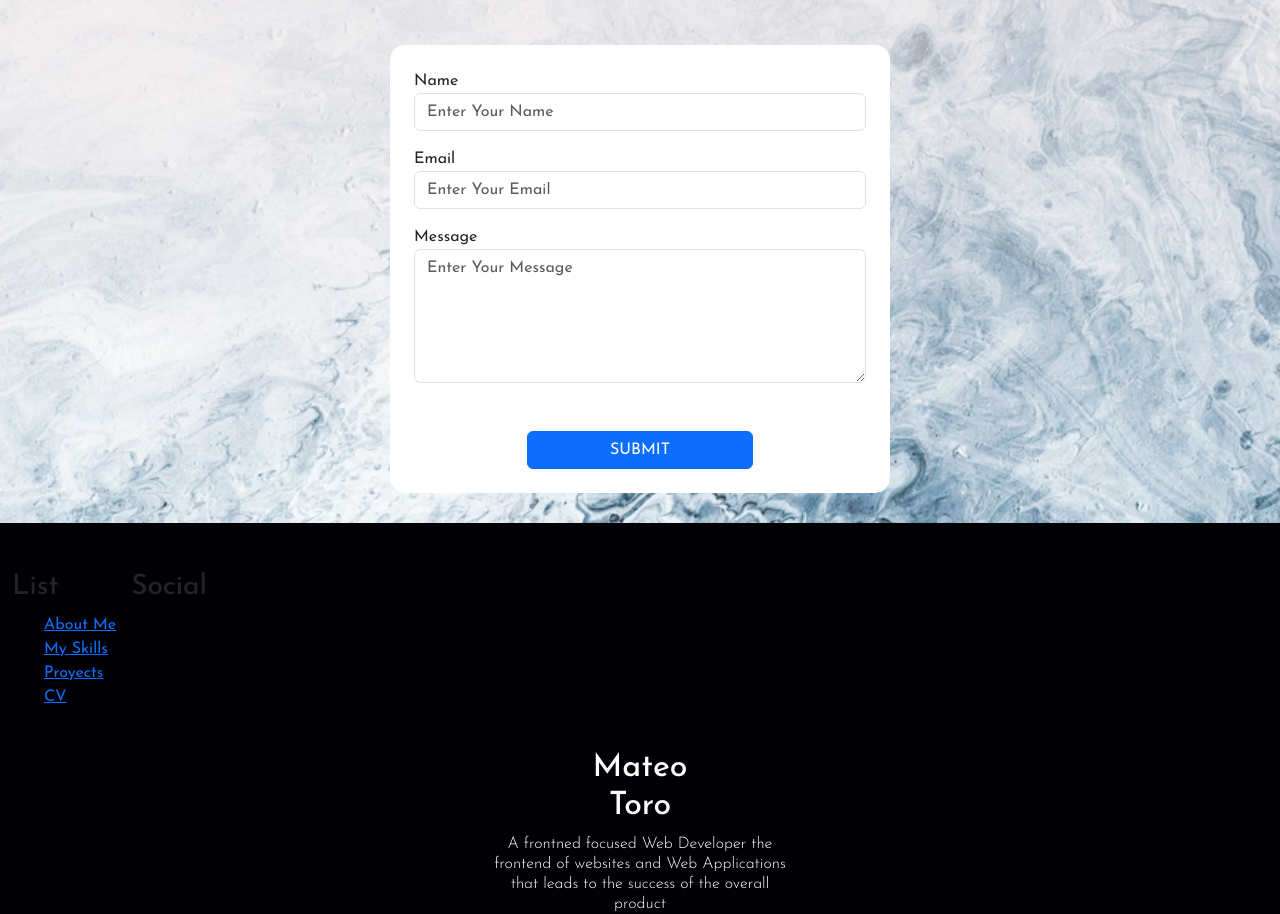
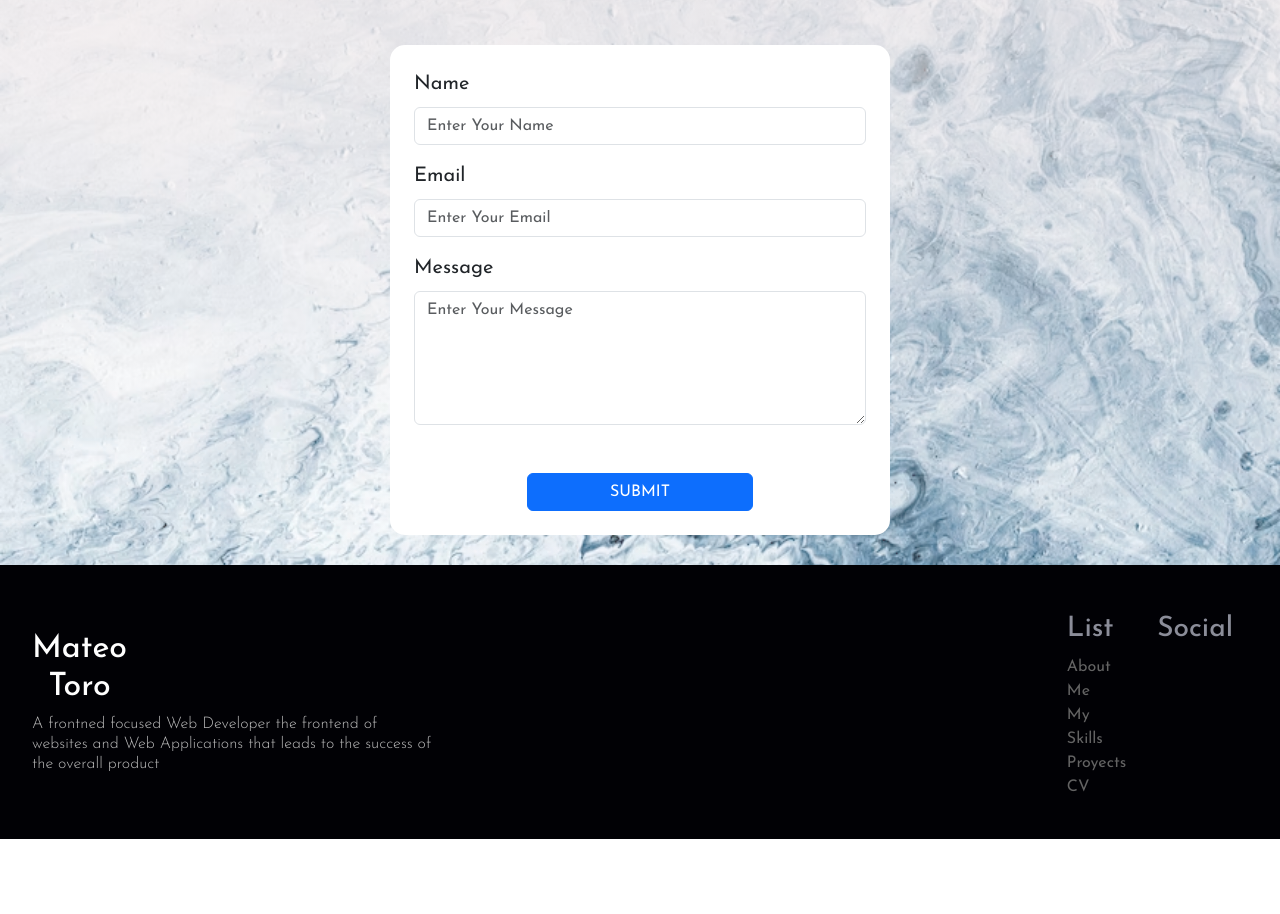
Before and after one commit to teo2823/Portfolio-Mateo, a plain HTML site: page index.html in a window 1280 px wide. Shown: the part 3098-4012 px from the top of the page. After the commit the page ends 3937 px from the top, so only its background shows below. Drawn offline with nearby package versions, Linux system fonts and the light colour scheme.

Commit message:
add footer

```diff
--- a/index.html
+++ b/index.html
@@ -228,15 +228,15 @@
                 <div class="contact__div container-fluid  mt-4 mb-4">
                     <form action="" >
                         <div class="mb-3">
-                            <label for="name">Name</label>
+                            <label for="name" class="fs-5 mb-2">Name</label>
                             <input type="text" name="name" id="name" class="form-control" placeholder="Enter Your Name" required>
                         </div>
                         <div class="mb-3">
-                            <label for="email">Email</label>
+                            <label for="email" class="fs-5 mb-2">Email</label>
                             <input type="email" placeholder="Enter Your Email" class="form-control" required>
                         </div>
                         <div class="mb-5">
-                            <label for="message">Message</label>
+                            <label for="message" class="fs-5 mb-2">Message</label>
                             <textarea name="" id="" cols="30" rows="5" class="form-control" placeholder="Enter Your Message" required></textarea>
                         </div>
                         <div class="d-grid col-6 mx-auto">
@@ -249,13 +249,18 @@
 
         <footer class="footer">
             <div class="footer__container container-fluid pt-5">
-                <div class="row flex-column-reverse">
-                    <div class="logo col-12 col-sm-12 col-md-6">
-                        <h2>Mateo <br> Toro</h2>
-                        <p fs-5>A frontned focused Web Developer the frontend of websites and Web Applications that leads to the success of the overall product</p>
+                <div class="div-footer ">
+                    <div class="logo ">
+                        <div class="logo__name">
+                            <h2>Mateo <br> Toro</h2>
+                        </div>
+                        <div class="logo__subname">
+
+                            <p class="fs-6 pb-5">A frontned focused Web Developer the frontend of websites and Web Applications that leads to the success of the overall product</p>
+                        </div>
                     </div>
 
-                    <div class="col-12 col-sm-12 col-md-6 d-flex mb-4">
+                    <div class="justify-content-center gap-3  d-flex mb-4">
                         <div class="list">
                             <h3>List</h3>
                             <ul>
@@ -277,9 +282,9 @@
                                 </a>
                             </ul>
                         </div>
-                        <div class="social">
+                        <div class="social flex-column">
                             <h3>Social</h3>
-                            <ul class="social__links d-flex">
+                            <ul class="social__links d-flex  flex-row gap-2 justify-content-space-between">
                                 <a href="">
                                     <i class="fa-brands fa-instagram socialnetworks"></i>
 
--- a/sass/styles.scss
+++ b/sass/styles.scss
@@ -445,7 +445,17 @@ header h2 {
 
 .footer {
     background-color: variables.$black;
-
+    &__container {
+        .div-footer {
+            padding: 0 20px;
+            display: flex;
+            flex-direction: column-reverse;
+            @media (min-width: 576px){
+                flex-direction: row;
+                justify-content: space-between;
+            }
+        }
+    }
     .logo {
         display: flex;
         flex-direction: column;
@@ -453,6 +463,9 @@ header h2 {
         align-items: center;
         width: 100%;
         color:  #fff;
+        @media (min-width: 576px){
+            align-items: flex-start;
+        }
 
         h2 {
             text-align: center;
@@ -461,10 +474,43 @@ header h2 {
         p {
             text-align: center;
             font-weight: 300;
+            color: #b9b9b9;
             margin: auto;
             max-width: 300px;
             line-height: 20px;
-            @include font-size(1em)
+            @include font-size(1em);
+            @media (min-width: 576px){
+                font-size: 0.7em;
+                text-align: left;
+                max-width: 200px;
+                text-align: center;
+            }
+            @media (min-width: 768px){
+                font-size: 1.5em;
+                text-align: left;
+                max-width: 400px;
+            }
         }
     }
+
+    .list h3{
+        color: variables.$lightGrey;
+    }
+
+    .social h3 {
+        color: variables.$lightGrey;
+    }
+
+    a {
+        color: #636363;
+        text-decoration: none;
+        display: flex;
+
+        i {
+            font-size: 1.5em;
+        }
+    }
+    ul {
+        padding: 0 !important;
+    }
 }
```
Also changed, not shown: styles/style.css, 1 other file.
